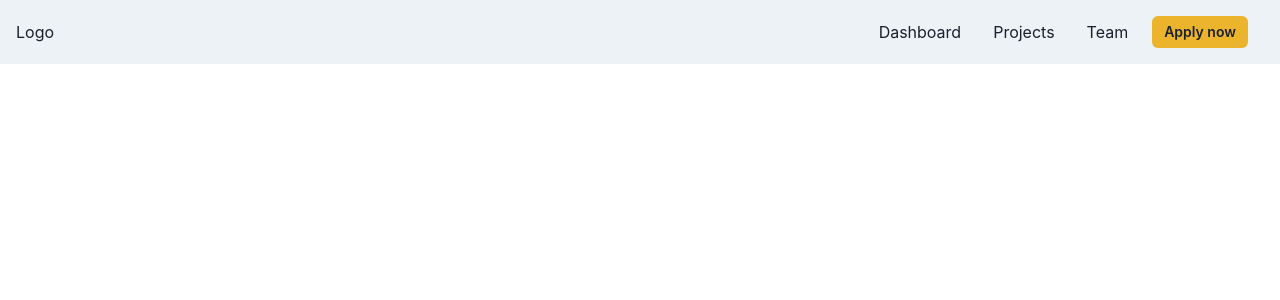
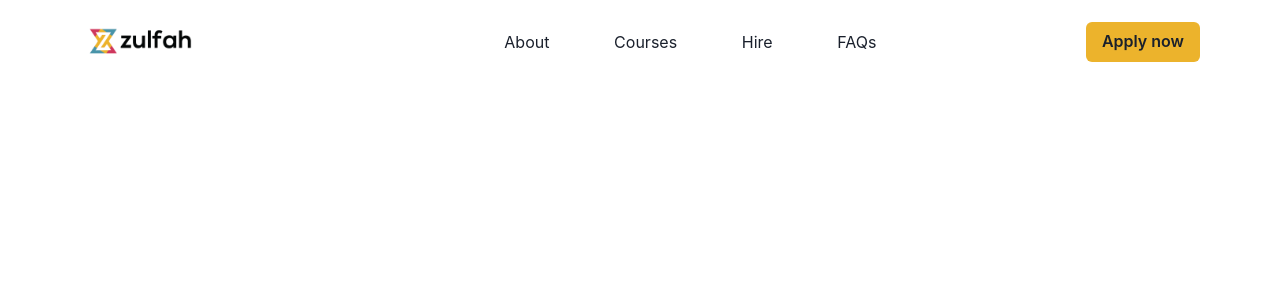
Before and after one commit to AdedejiAdelanwa/zulfah-academy, a React (Create React App) app: page / in a window 1280 px wide. Shown: the top 300 px of the page. Built offline with nearby package versions, Linux system fonts and the light colour scheme.

Commit message:
feat: Complete navigation

```diff
--- a/src/components/Navigation.js
+++ b/src/components/Navigation.js
@@ -2,23 +2,19 @@ import React from "react";
 import {
   Box,
   Flex,
-  Avatar,
   HStack,
   Link,
   IconButton,
+  Image,
   Button,
-  Menu,
-  MenuButton,
-  MenuList,
-  MenuItem,
-  MenuDivider,
   useDisclosure,
   useColorModeValue,
   Stack,
 } from "@chakra-ui/react";
 import { HamburgerIcon, CloseIcon } from "@chakra-ui/icons";
+import logo from "../assets/zulfah-logo.png";
 
-const Links = ["Dashboard", "Projects", "Team"];
+const Links = ["About", "Courses", "Hire", "FAQs"];
 
 const NavLink = ({ children }) => (
   <Link
@@ -40,32 +36,54 @@ export default function WithAction() {
 
   return (
     <>
-      <Box bg={useColorModeValue("gray.100", "gray.900")} px={4}>
-        <Flex h={16} alignItems={"center"} justifyContent={"space-between"}>
-          <Box>Logo</Box>
+      <Box bg={{ base: "#DFEAEF", lg: "brand.white" }} px={{ base: 4, lg: 20 }}>
+        <Flex
+          h={{ sm: 16, lg: 84 }}
+          alignItems={"center"}
+          justifyContent={"space-between"}
+        >
+          <Box>
+            <Image h={45} objectFit="cover" src={logo} alt="Zulfah group" />
+          </Box>
+
+          <HStack
+            as={"nav"}
+            w="65%"
+            spacing={4}
+            display={{ base: "none", md: "flex" }}
+            justifyContent="space-between"
+          >
+            <Box w="60%" display={"flex"} justifyContent={"space-around"}>
+              {Links.map((link) => (
+                <NavLink key={link}>{link}</NavLink>
+              ))}
+            </Box>
+
+            <Button variant={"solid"} bg={"brand.gold"} size={"md"}>
+              Apply now
+            </Button>
+          </HStack>
+
           <IconButton
             size={"md"}
-            icon={isOpen ? <CloseIcon /> : <HamburgerIcon />}
+            icon={
+              isOpen ? (
+                <CloseIcon
+                  p={1}
+                  borderRadius="50%"
+                  color={"brand.white"}
+                  bg={"brand.deepgrey"}
+                />
+              ) : (
+                <HamburgerIcon />
+              )
+            }
             aria-label={"Open Menu"}
             display={{ md: "none" }}
             onClick={isOpen ? onClose : onOpen}
+            bg="#DFEAEF"
+            variant={"solid"}
           />
-          <HStack spacing={8} alignItems={"center"}>
-            <HStack
-              as={"nav"}
-              spacing={4}
-              display={{ base: "none", md: "flex" }}
-            >
-              {Links.map((link) => (
-                <NavLink key={link}>{link}</NavLink>
-              ))}
-              <Flex alignItems={"center"}>
-                <Button variant={"solid"} bg={"brand.gold"} size={"sm"} mr={4}>
-                  Apply now
-                </Button>
-              </Flex>
-            </HStack>
-          </HStack>
         </Flex>
 
         {isOpen ? (
@@ -74,11 +92,10 @@ export default function WithAction() {
               {Links.map((link) => (
                 <NavLink key={link}>{link}</NavLink>
               ))}
-              <Flex alignItems={"center"}>
-                <Button variant={"solid"} bg={"brand.gold"} size={"sm"} mr={4}>
-                  Apply now
-                </Button>
-              </Flex>
+
+              <Button bg={"brand.gold"} size={"md"} borderRadius={4}>
+                Apply now
+              </Button>
             </Stack>
           </Box>
         ) : null}
--- a/src/theme/index.js
+++ b/src/theme/index.js
@@ -4,6 +4,7 @@ const theme = extendTheme({
   colors: {
     brand: {
       white: "#ffffff",
+      lightpink: "#FFF8F9",
       lightgrey: "#c4c4c4",
       darkergrey: "#403E3E",
       textgrey: "#332E2E",
```
Also changed, not shown: src/assets/zulfah-logo.png (added).
